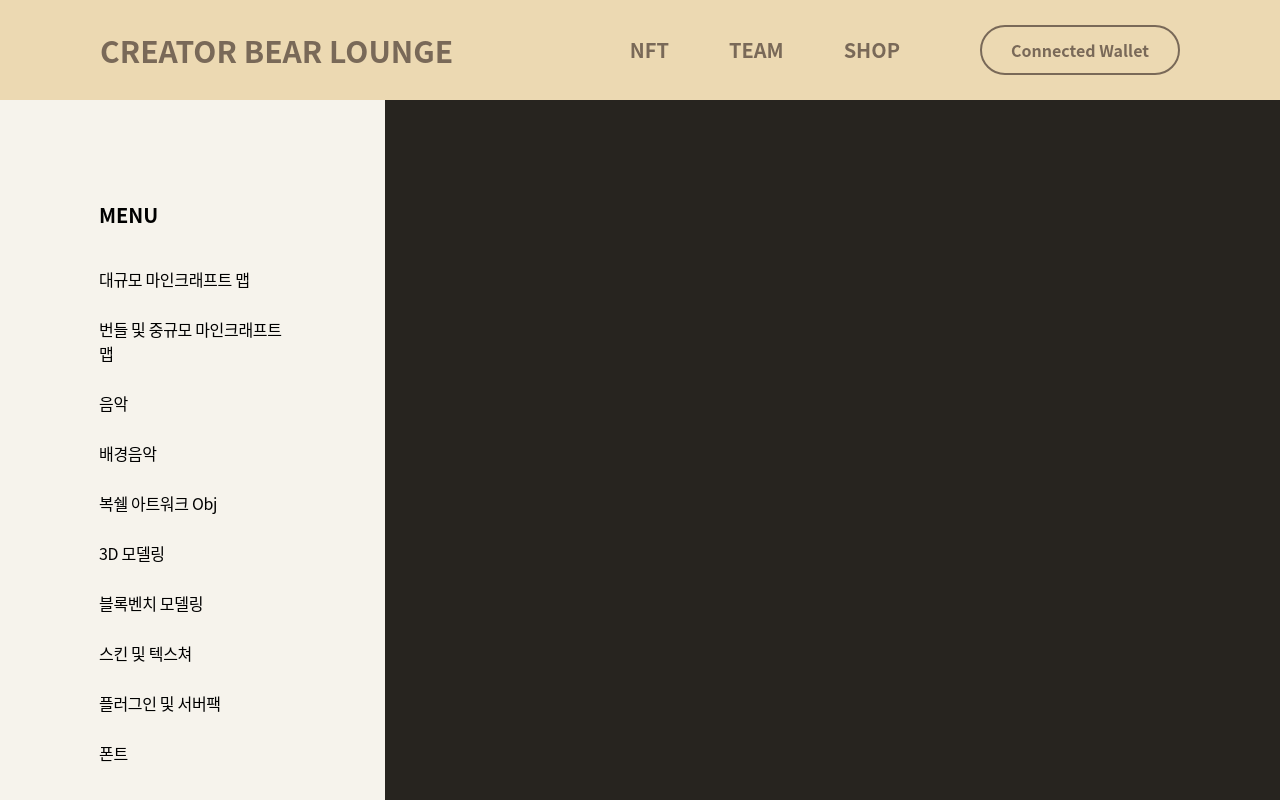
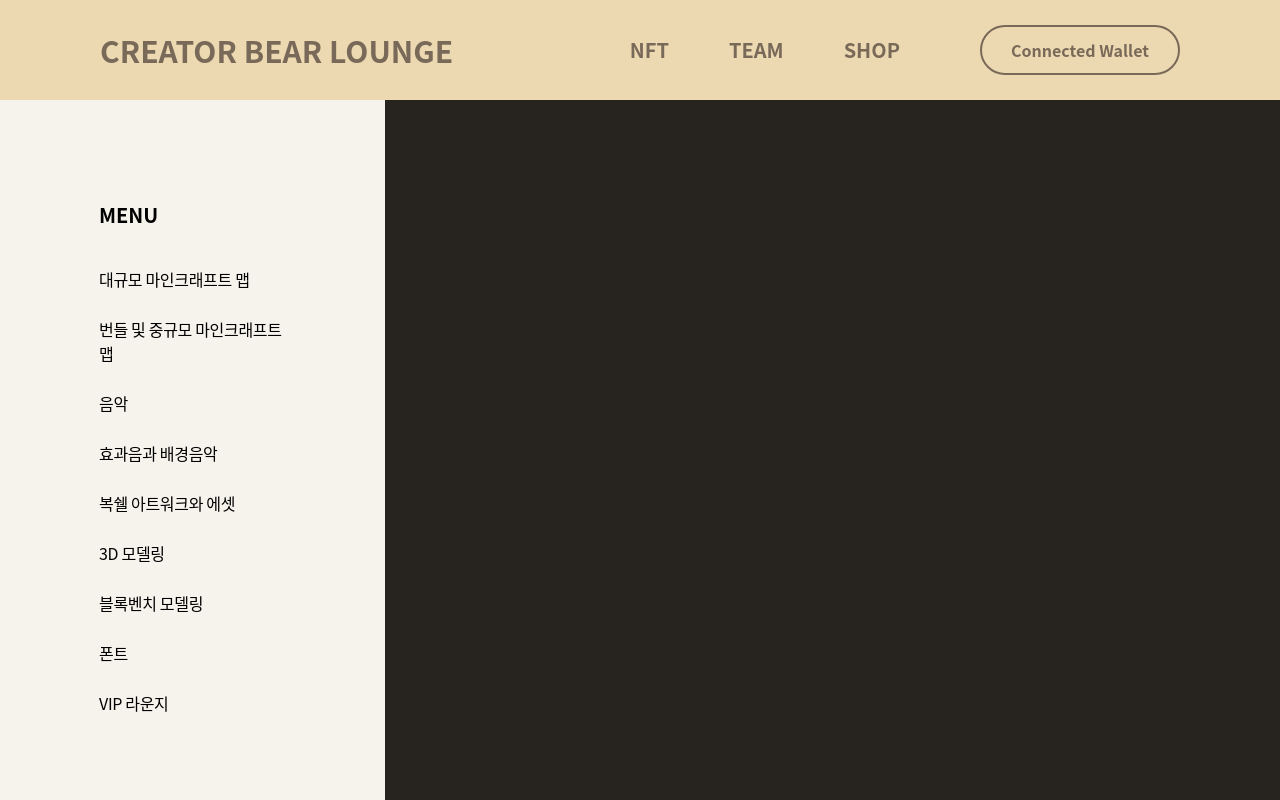
Before and after one commit to CreatorBearLounge/CBL_Front, a React (Create React App) app in the folder front/: page / in a window 1280 px wide. Shown: the top 800 px of the page. Built offline with nearby package versions, Linux system fonts and the light colour scheme.

Commit message:
카테고리 & 설명 & 주소 변경

```diff
--- a/front/src/App.tsx
+++ b/front/src/App.tsx
@@ -35,8 +35,7 @@ const App: React.FC = () => {
                 element={
                   <Title
                     menuTitle="번들 및 중규모 마인크래프트 맵"
-                    menuContent="마인크래프트 대규모 맵
-            200x200 이상 규모의 마인크래프트 맵입니다."
+                    menuContent="200x200 이하 마인크래프트 맵, 혹은 낱개 건물과 번들 모음입니다."
                   />
                 }
               />
@@ -45,28 +44,25 @@ const App: React.FC = () => {
                 element={
                   <Title
                     menuTitle="음악"
-                    menuContent="마인크래프트 대규모 맵
-      200x200 이상 규모의 마인크래프트 맵입니다."
+                    menuContent="시네마틱이나 뮤직비디오에 쓰기 좋은 퀄리티 높은 음악입니다."
                   />
                 }
               />
               <Route
-                path="/backgroundmusic"
+                path="/soundeffectsandbackgroundmusic"
                 element={
                   <Title
-                    menuTitle="배경음악"
-                    menuContent="마인크래프트 대규모 맵
-      200x200 이상 규모의 마인크래프트 맵입니다."
+                    menuTitle="효과음과 배경음악"
+                    menuContent="효과음과 가벼운 배경음악입니다. 유튜브와 같은 콘텐츠나 영상제작에 쓰기 좋습니다."
                   />
                 }
               />
               <Route
-                path="/boxelartworkobj"
+                path="/boxelartworkandasset"
                 element={
                   <Title
-                    menuTitle="복쉘 아트워크 Obj"
-                    menuContent="마인크래프트 대규모 맵
-      200x200 이상 규모의 마인크래프트 맵입니다."
+                    menuTitle="복쉘 아트워크와 에셋"
+                    menuContent="블럭으로 만들어진 3D 오브젝트 모음입니다. 북쉘아트 그래픽이 필요한 인디게임 활용 혹은 더 샌드박스 에셋 제작에 추천합니다."
                   />
                 }
               />
@@ -75,8 +71,7 @@ const App: React.FC = () => {
                 element={
                   <Title
                     menuTitle="3D 모델링"
-                    menuContent="마인크래프트 대규모 맵
-      200x200 이상 규모의 마인크래프트 맵입니다."
+                    menuContent="3D 모델링들 입니다. obj 파일로 이루어져있습니다."
                   />
                 }
               />
@@ -85,28 +80,7 @@ const App: React.FC = () => {
                 element={
                   <Title
                     menuTitle="블록벤치 모델링"
-                    menuContent="마인크래프트 대규모 맵
-            200x200 이상 규모의 마인크래프트 맵입니다."
-                  />
-                }
-              />
-              <Route
-                path="/skinandtexture"
-                element={
-                  <Title
-                    menuTitle="스킨 및 텍스쳐"
-                    menuContent="마인크래프트 대규모 맵
-      200x200 이상 규모의 마인크래프트 맵입니다."
-                  />
-                }
-              />
-              <Route
-                path="/pluginandserverpack"
-                element={
-                  <Title
-                    menuTitle="플러그인 및 서버팩"
-                    menuContent="마인크래프트 대규모 맵
-            200x200 이상 규모의 마인크래프트 맵입니다."
+                    menuContent="블럭벤치 Json 모델링입니다. 마인크래프트에서 활용 가능합니다."
                   />
                 }
               />
@@ -115,8 +89,16 @@ const App: React.FC = () => {
                 element={
                   <Title
                     menuTitle="폰트"
-                    menuContent="마인크래프트 대규모 맵
-      200x200 이상 규모의 마인크래프트 맵입니다."
+                    menuContent="CBL에서 직접 만든 폰트입니다."
+                  />
+                }
+              />
+              <Route
+                path="/viplounge"
+                element={
+                  <Title
+                    menuTitle="VIP 라운지"
+                    menuContent="5개 이상 홀더들만 다운로드 가능한 VIP 라운지 입니다."
                   />
                 }
               />
--- a/front/src/components/Organisms/Menu.tsx
+++ b/front/src/components/Organisms/Menu.tsx
@@ -23,12 +23,15 @@ const Menu: React.FC = () => {
           <MenuItemAtom menuName="음악" menuHref="music" />
         </MenuItemLi>
         <MenuItemLi>
-          <MenuItemAtom menuName="배경음악" menuHref="backgroundmusic" />
+          <MenuItemAtom
+            menuName="효과음과 배경음악"
+            menuHref="soundeffectsandbackgroundmusic"
+          />
         </MenuItemLi>
         <MenuItemLi>
           <MenuItemAtom
-            menuName="복쉘 아트워크 Obj"
-            menuHref="boxelartworkobj"
+            menuName="복쉘 아트워크와 에셋"
+            menuHref="boxelartworkandasset"
           />
         </MenuItemLi>
         <MenuItemLi>
@@ -41,16 +44,10 @@ const Menu: React.FC = () => {
           />
         </MenuItemLi>
         <MenuItemLi>
-          <MenuItemAtom menuName="스킨 및 텍스쳐" menuHref="skinandtexture" />
+          <MenuItemAtom menuName="폰트" menuHref="font" />
         </MenuItemLi>
         <MenuItemLi>
-          <MenuItemAtom
-            menuName="플러그인 및 서버팩"
-            menuHref="pluginandserverpack"
-          />
-        </MenuItemLi>
-        <MenuItemLi>
-          <MenuItemAtom menuName="폰트" menuHref="font" />
+          <MenuItemAtom menuName="VIP 라운지" menuHref="viplounge" />
         </MenuItemLi>
       </ul>
     </MenuDiv>
```
